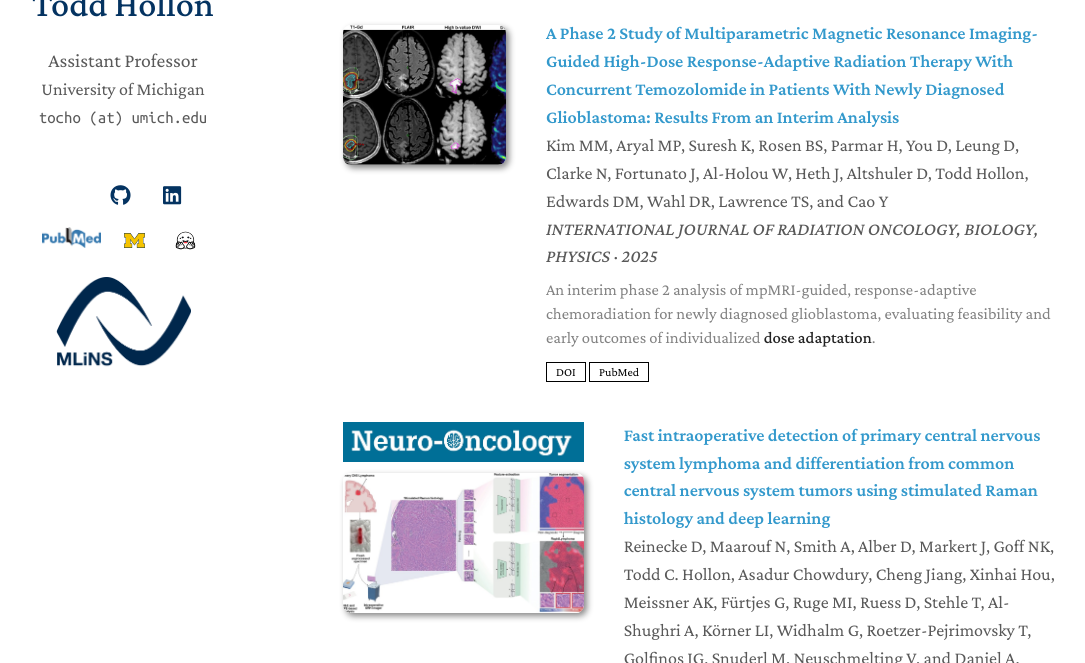
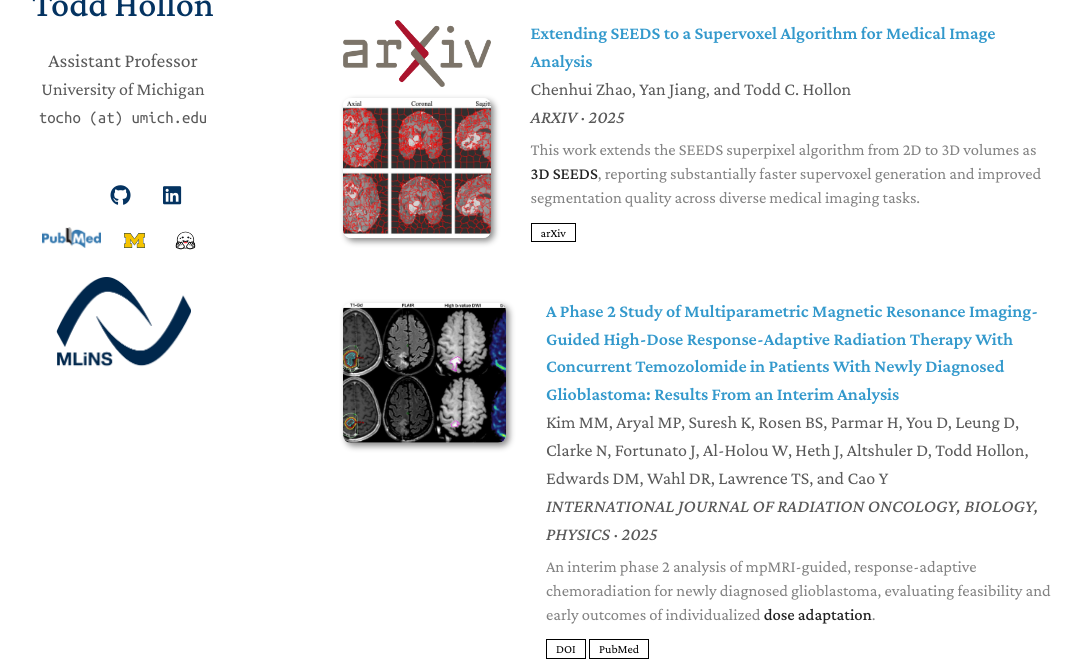
Before and after one commit to toddhollon/toddhollon.github.io, a Jekyll site: the page built from publications.md, in a window 1280 px wide and 900 px high, scrolled down 3296 px, cut to the strip 237-900 px from the top of the window. Shown: the whole strip, without its empty margins (107-1192 px from the left). Built offline with Jekyll 4.4.1, drawn with Linux system fonts in a browser that asks for light colours; a style sheet for code colours, icons or effects is not loaded; our own code applies the rules of GitHub Pages for plain Markdown files; some of the changed text lies outside the part shown.

Commit message:
Update publications, neuroimaging list, lab pages, and assets
- Add 3D SEEDS arXiv paper with figure; Clinical Cancer Research venue logo; arXiv logo on SPT preprint
- Align CodeV/HiDisc oral and highlight notes in selected publications and full list
- Extend neuroimaging theme data with 3D SEEDS and SpinePose external validation
- Add NIH RePORTER project to support list; tweak publications and students pages

Made-with: Cursor

```diff
--- a/_data/neuroimaging_publications.yml
+++ b/_data/neuroimaging_publications.yml
@@ -58,6 +58,31 @@ main:
     demo: https://prima.mlins.org/
     url: https://www.nature.com/articles/s41551-025-01608-0
 
+  - title: Extending SEEDS to a Supervoxel Algorithm for Medical Image Analysis
+    authors: Chenhui Zhao, Yan Jiang, and Todd C. Hollon
+    conference: ARXIV · 2025
+    description: >
+      This work extends the SEEDS superpixel algorithm from 2D to 3D volumes as **3D SEEDS**, reporting substantially faster supervoxel generation and improved segmentation quality across diverse medical imaging tasks.
+    venue_logo: "/assets/img/venues/arxiv-logo.png"
+    url: https://arxiv.org/abs/2502.02409
+    pdf: https://arxiv.org/pdf/2502.02409
+    image: "/assets/img/paper_logo/zhao2025_3d_seeds.png"
+    pills:
+      - title: arXiv
+        link: https://arxiv.org/abs/2502.02409
+
+  - title: 'Validation of a novel artificial intelligence model (SpinePose) to automatically and accurately predict spinopelvic parameters using scoliosis radiographs in an external cohort'
+    authors: Rushikesh S. Joshi, Edward S. Harake, Cheng Jiang, Haselhuhn JJ, Linzey JR, Jones JC, Zaki MM, Odland K, Wilseck Z, Joseph JR, Polly DW, Todd C. Hollon, and P. Park
+    conference: NEUROSURGERY FOCUS · 2025
+    description: >
+      This external-cohort study validates **SpinePose** for automated spinopelvic parameter prediction from scoliosis radiographs, demonstrating generalizability across institutions.
+    venue_logo: "/assets/img/venues/jns_logo.png"
+    image: "/assets/img/paper_logo/joshi2025_spinepose_training_geography.png"
+    url: https://doi.org/10.3171/2025.3.FOCUS2574
+    pills:
+      - title: DOI
+        link: https://doi.org/10.3171/2025.3.FOCUS2574
+
   - title: Development and Validation of an Artificial Intelligence Model to Accurately Predict Spinopelvic Parameters
     authors: Edward S. Harake, Joseph R. Linzey, Cheng Jiang, Rushikesh S. Joshi, Mark M. Zaki, Jaes C. Jones, Siri S. Khalsa, John H. Lee, Zachary Wilseck, Jacob R. Joseph, Todd C. Hollon, and Paul Park
     conference: JOURNAL OF NEUROSURGERY SPINE · 2024
--- a/_data/publications.yml
+++ b/_data/publications.yml
@@ -33,7 +33,7 @@ main:
   code: https://github.com/RenlyH/CodeV
   image: "/assets/img/paper_logo/codev2026.png"
   url: https://arxiv.org/abs/2511.19661
-  notes: Oral
+  notes: Oral Paper (Top 2%)
 - title: Towards Scalable Language-Image Pre-training for 3D Medical Imaging
   authors: Chenhui Zhao, Yiwei Lyu, Asadur Zaman Chowdury, Edward S. Harake, Akhil Kondepudi, Akshay T. Rao, Xinhai Hou, Honglak Lee, and Todd C. Hollon
   conference: TRANSACTIONS ON MACHINE LEARNING RESEARCH · 2026
@@ -96,6 +96,18 @@ main:
     link: https://doi.org/10.1038/s41746-025-02279-6
   - title: PubMed
     link: https://pubmed.ncbi.nlm.nih.gov/41844881/
+- title: 'Extending SEEDS to a Supervoxel Algorithm for Medical Image Analysis'
+  authors: Chenhui Zhao, Yan Jiang, and Todd C. Hollon
+  conference: ARXIV · 2025
+  description: >
+    This work extends the SEEDS superpixel algorithm from 2D to 3D volumes as **3D SEEDS**, reporting substantially faster supervoxel generation and improved segmentation quality across diverse medical imaging tasks.
+  venue_logo: "/assets/img/venues/arxiv-logo.png"
+  image: "/assets/img/paper_logo/zhao2025_3d_seeds.png"
+  url: https://arxiv.org/abs/2502.02409
+  pdf: https://arxiv.org/pdf/2502.02409
+  pills:
+  - title: arXiv
+    link: https://arxiv.org/abs/2502.02409
 - title: 'A Phase 2 Study of Multiparametric Magnetic Resonance Imaging-Guided High-Dose Response-Adaptive Radiation Therapy With Concurrent Temozolomide in Patients With Newly Diagnosed Glioblastoma: Results From an Interim Analysis'
   authors: Kim MM, Aryal MP, Suresh K, Rosen BS, Parmar H, You D, Leung D, Clarke N, Fortunato J, Al-Holou W, Heth J, Altshuler D, Todd Hollon, Edwards DM, Wahl DR, Lawrence TS, and Cao Y
   conference: INTERNATIONAL JOURNAL OF RADIATION ONCOLOGY, BIOLOGY, PHYSICS · 2025
@@ -250,6 +262,7 @@ main:
   conference: ARXIV · 2024
   description: >
     This study introduces **Slide Pre-trained Transformers (SPT)**, a self-supervised framework for whole-slide representation learning that captures multiscale histologic structure to support downstream pathology tasks with limited manual annotation.
+  venue_logo: "/assets/img/venues/arxiv-logo.png"
   url: https://arxiv.org/abs/2402.06188
   pdf: https://arxiv.org/abs/2402.06188
   image: "/assets/img/paper_logo/hou2024self.webp"
@@ -333,7 +346,7 @@ main:
   image: "/assets/img/paper_logo/jiang2023hierarchical.webp"
   code: https://github.com/MLNeurosurg/hidisc
   page: https://hidisc.mlins.org/
-  notes: Highlight
+  notes: Highlight Paper (Top 5%)
   pills:
   - title: Website
     link: https://hidisc.mlins.org/
@@ -779,6 +792,7 @@ main:
   conference: CLINICAL CANCER RESEARCH · 2018
   description: >
     This commentary discusses emerging biological and clinical implications of **IDH1 mutation** in gliomas.
+  venue_logo: "/assets/img/venues/clinical_cancer_research.png"
   url: https://doi.org/10.1158/1078-0432.ccr-18-0011
   pdf: https://mlins-site.s3.amazonaws.com/pdf/papers/hollon2018shedding.pdf
   image: "/assets/img/paper_logo/hollon2018shedding.webp"
--- a/_data/selected_publications.yml
+++ b/_data/selected_publications.yml
@@ -87,7 +87,7 @@ main:
     code: https://github.com/RenlyH/CodeV
     image: /assets/img/paper_logo/codev2026.png
     url: https://arxiv.org/abs/2511.19661
-    notes: Oral
+    notes: Oral Paper (Top 2%)
 
   - title: Towards Scalable Language-Image Pre-training for 3D Medical Imaging
     authors: Chenhui Zhao, Yiwei Lyu, Asadur Zaman Chowdury, Edward S. Harake, Akhil Kondepudi, Akshay T. Rao, Xinhai Hou, Honglak Lee, and Todd C. Hollon
@@ -113,7 +113,7 @@ main:
     pdf: https://arxiv.org/abs/2303.01605
     image: /assets/img/paper_logo/jiang2023hierarchical.webp
     code: https://github.com/MLNeurosurg/hidisc
-    notes: Highlight
+    notes: Highlight Paper (Top 5%)
     pills:
       - title: Website
         link: https://hidisc.mlins.org/
--- a/publications.md
+++ b/publications.md
@@ -6,6 +6,6 @@ permalink: /publications/
 ## Publications {#publications}
 
 <!-- Complete list of lab publications. [Back to home](/). -->
-Complete list of lab publications.
+The complete list of MLiNS Lab publications.
 
 {% include_relative _includes/publications.md %}
```
Also changed, not shown: index.md (+3 -2 lines), students.md (+3 -2 lines), assets/img/paper_logo/zhao2025_3d_seeds.png (added), assets/img/venues/clinical_cancer_research.png (added).
